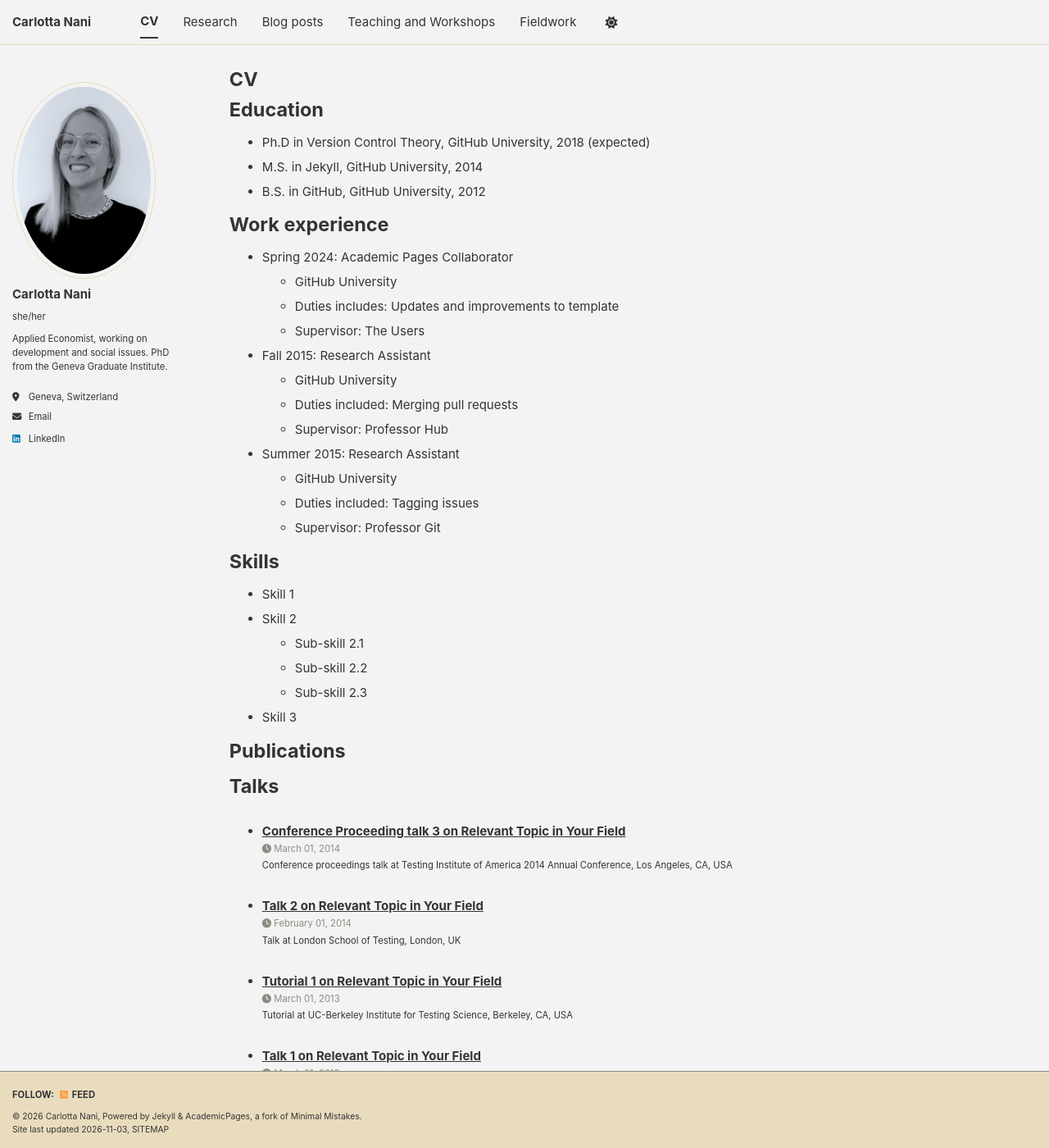
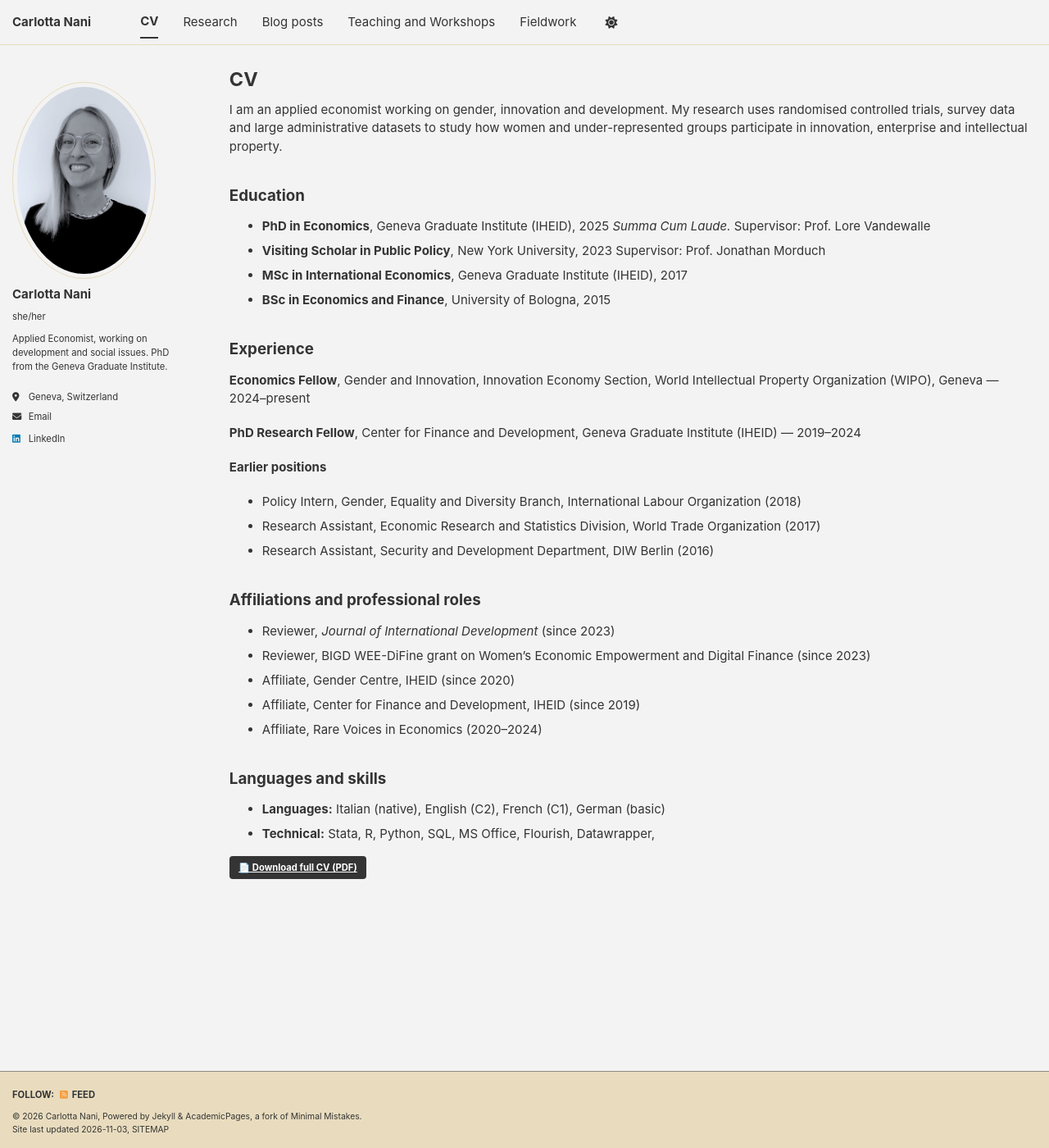
Before and after one commit to carlotta-nani/carlotta-nani.github.io, a Jekyll site: the page built from _pages/cv.md, in a window 1280 px wide and 1400 px high. Shown: the whole window at 82% size. Built offline with Jekyll 4.4.1, drawn with Linux system fonts in a browser that asks for light colours; a script bundle is joined from its source files by our own code; a style sheet for code colours, icons or effects is not loaded; some of the changed text lies outside the part shown.

Commit message:
Revise CV content and structure
Updated CV with new education, experience, and skills sections.

```diff
--- a/_pages/cv.md
+++ b/_pages/cv.md
@@ -3,62 +3,43 @@ layout: archive
 title: "CV"
 permalink: /cv/
 author_profile: true
-redirect_from:
-  - /resume
 ---
+I am an applied economist working on gender, innovation and development. My
+research uses randomised controlled trials, survey data and large administrative
+datasets to study how women and under-represented groups participate in
+innovation, enterprise and intellectual property.
 
-{% include base_path %}
+## Education
 
-Education
-======
-* Ph.D in Version Control Theory, GitHub University, 2018 (expected)
-* M.S. in Jekyll, GitHub University, 2014
-* B.S. in GitHub, GitHub University, 2012
+* **PhD in Economics**, Geneva Graduate Institute (IHEID), 2025
+  *Summa Cum Laude.* Supervisor: Prof. Lore Vandewalle
+* **Visiting Scholar in Public Policy**, New York University, 2023
+  Supervisor: Prof. Jonathan Morduch
+* **MSc in International Economics**, Geneva Graduate Institute (IHEID), 2017
+* **BSc in Economics and Finance**, University of Bologna, 2015
 
-Work experience
-======
-* Spring 2024: Academic Pages Collaborator
-  * GitHub University
-  * Duties includes: Updates and improvements to template
-  * Supervisor: The Users
+## Experience
 
-* Fall 2015: Research Assistant
-  * GitHub University
-  * Duties included: Merging pull requests
-  * Supervisor: Professor Hub
+**Economics Fellow**, Gender and Innovation, Innovation Economy Section, World Intellectual Property
+Organization (WIPO), Geneva — 2024–present
 
-* Summer 2015: Research Assistant
-  * GitHub University
-  * Duties included: Tagging issues
-  * Supervisor: Professor Git
+**PhD Research Fellow**, Center for Finance and Development, Geneva Graduate
+Institute (IHEID) — 2019–2024
 
-Skills
-======
-* Skill 1
-* Skill 2
-  * Sub-skill 2.1
-  * Sub-skill 2.2
-  * Sub-skill 2.3
-* Skill 3
+**Earlier positions**
+* Policy Intern, Gender, Equality and Diversity Branch, International Labour Organization (2018)
+* Research Assistant, Economic Research and Statistics Division, World Trade Organization (2017)
+* Research Assistant, Security and Development Department, DIW Berlin (2016)
 
-Publications
-======
-  <ul>{% for post in site.publications reversed %}
-    {% include archive-single-cv.html %}
-  {% endfor %}</ul>
+## Affiliations and professional roles
+* Reviewer, *Journal of International Development* (since 2023)
+* Reviewer, BIGD WEE-DiFine grant on Women's Economic Empowerment and Digital Finance (since 2023)
+* Affiliate, Gender Centre, IHEID (since 2020)
+* Affiliate, Center for Finance and Development, IHEID (since 2019)
+* Affiliate, Rare Voices in Economics (2020–2024)
 
-Talks
-======
-  <ul>{% for post in site.talks reversed %}
-    {% include archive-single-talk-cv.html  %}
-  {% endfor %}</ul>
+## Languages and skills
+* **Languages:** Italian (native), English (C2), French (C1), German (basic)
+* **Technical:** Stata, R, Python, SQL, MS Office, Flourish, Datawrapper,
 
-Teaching
-======
-  <ul>{% for post in site.teaching reversed %}
-    {% include archive-single-cv.html %}
-  {% endfor %}</ul>
-
-Service and leadership
-======
-* Currently signed in to 43 different slack teams
+[📄 Download full CV (PDF)](/files/carlotta-nani-cv.pdf){: .btn .btn--primary}
```
